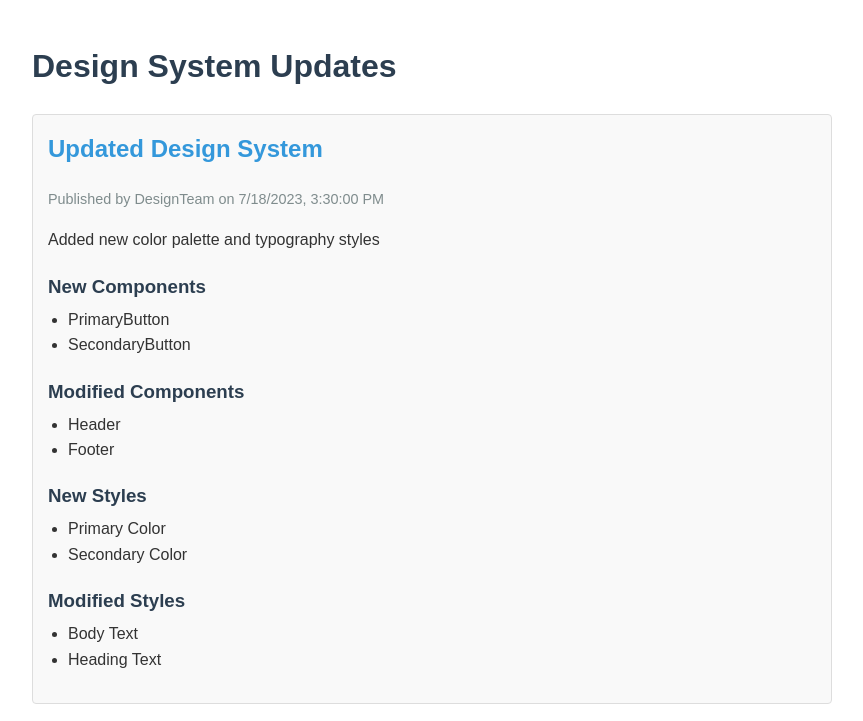
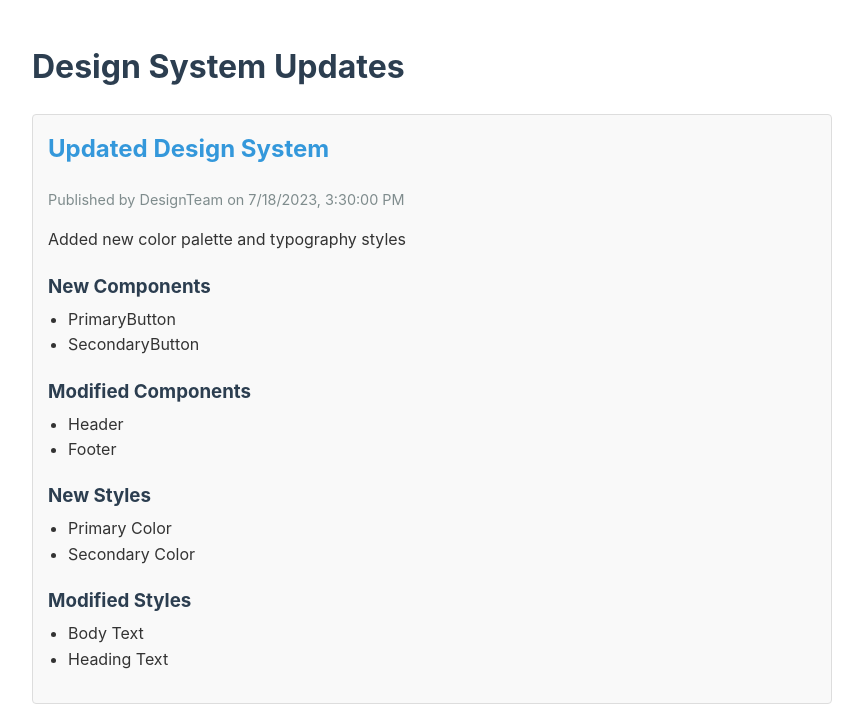
Before and after one commit to th1lo/th1lo.github.io, a plain HTML site: page index.html in a window 1280 px wide. Shown: the top 721 px of the page, without its empty margins (208-1071 px from the left). Drawn offline with Linux system fonts and the light colour scheme.

Commit message:
Updated Action & Hook

```diff
--- a/index.html
+++ b/index.html
@@ -6,7 +6,7 @@
     <title>Design System Updates</title>
     <style>
         body {
-            font-family: Arial, sans-serif;
+            font-family: Inter, sans-serif;
             line-height: 1.6;
             color: #333;
             max-width: 800px;
```
Also changed, not shown: .github/workflows/update-design-system.yml.
